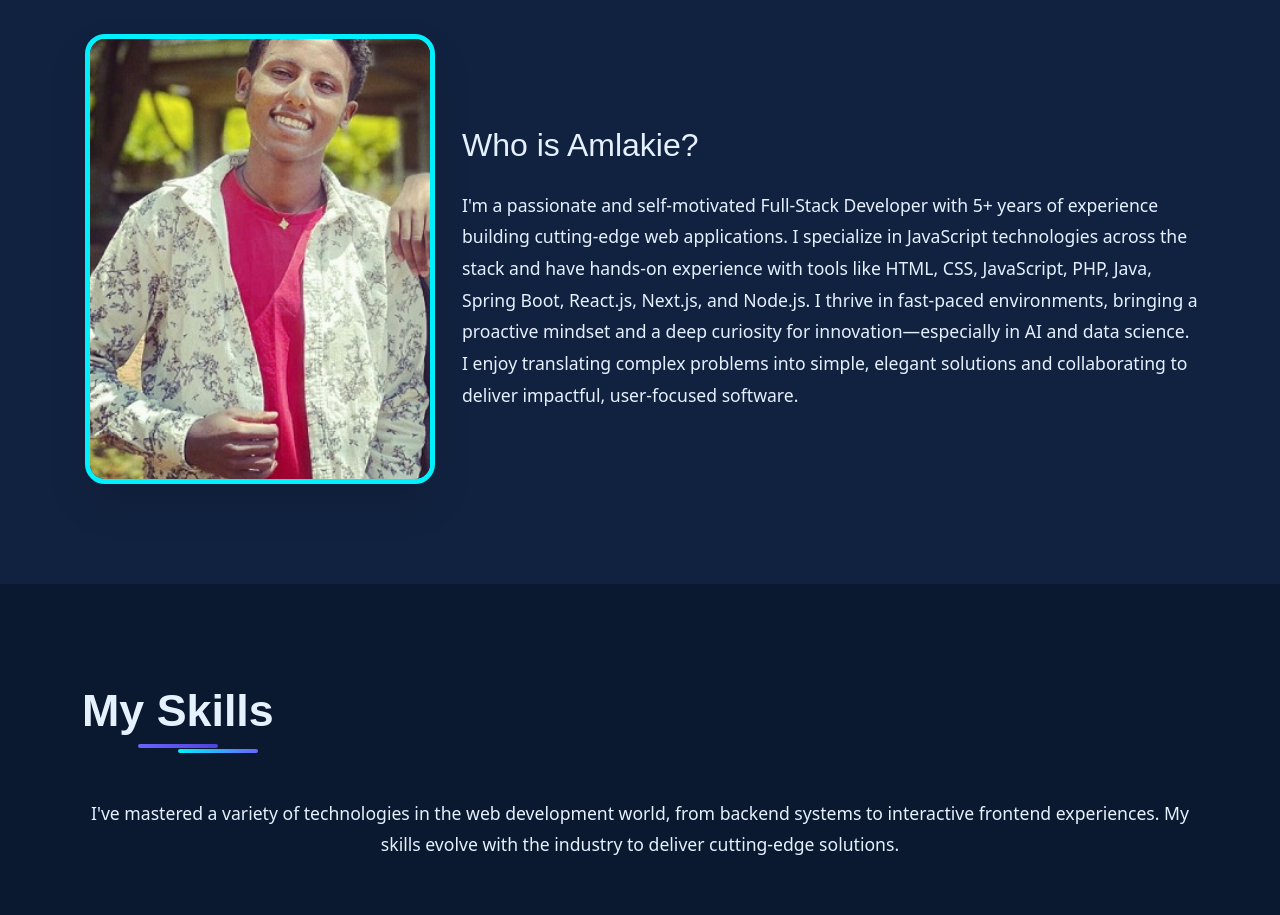
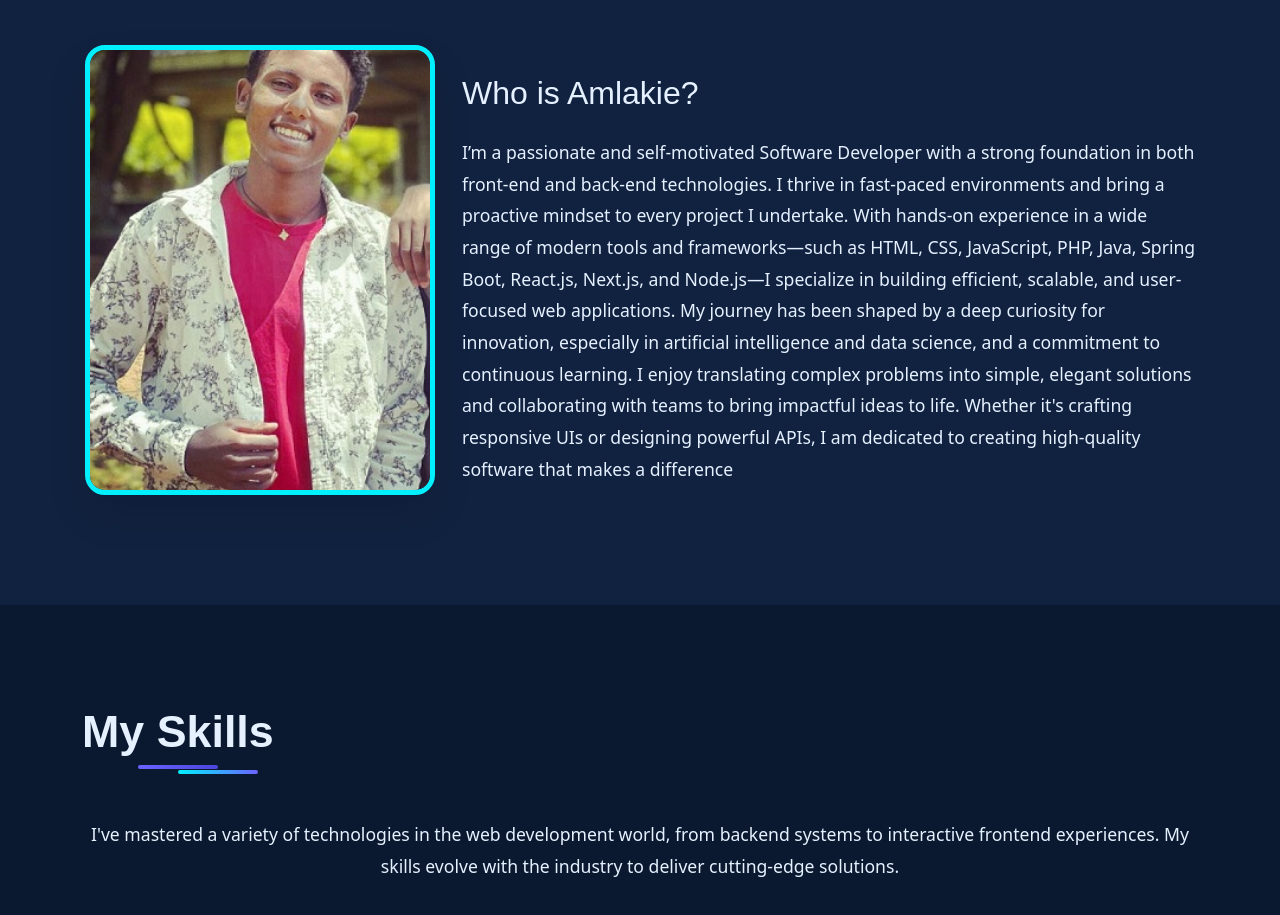
Before and after one commit to Amlakab/My-react-portfolios, a React (Create React App) app: page / in a window 1280 px wide. Shown: the part 980-1895 px from the top of the page. Built offline with nearby package versions, Linux system fonts and the light colour scheme.

Commit message:
my react portfolio push -12

```diff
--- a/src/components/Portfolio.js
+++ b/src/components/Portfolio.js
@@ -732,8 +732,8 @@ const backendSkills = [
                     fontSize: '1.1rem',
                     color: colors.textPrimary
                   }}>
-                    I'm a passionate and self-motivated Full-Stack Developer with 5+ years of experience building cutting-edge web applications. I specialize in JavaScript technologies across the stack and have hands-on experience with tools like HTML, CSS, JavaScript, PHP, Java, Spring Boot, React.js, Next.js, and Node.js. I thrive in fast-paced environments, bringing a proactive mindset and a deep curiosity for innovation—especially in AI and data science. I enjoy translating complex problems into simple, elegant solutions and collaborating to deliver impactful, user-focused software.
-                   </p>
+                    I’m a passionate and self-motivated Software Developer with a strong foundation in both front-end and back-end technologies. I thrive in fast-paced environments and bring a proactive mindset to every project I undertake. With hands-on experience in a wide range of modern tools and frameworks—such as HTML, CSS, JavaScript, PHP, Java, Spring Boot, React.js, Next.js, and Node.js—I specialize in building efficient, scalable, and user-focused web applications. My journey has been shaped by a deep curiosity for innovation, especially in artificial intelligence and data science, and a commitment to continuous learning. I enjoy translating complex problems into simple, elegant solutions and collaborating with teams to bring impactful ideas to life. Whether it's crafting responsive UIs or designing powerful APIs, I am dedicated to creating high-quality software that makes a difference
+                    </p>
 
                 </div>
               </Col>
```
